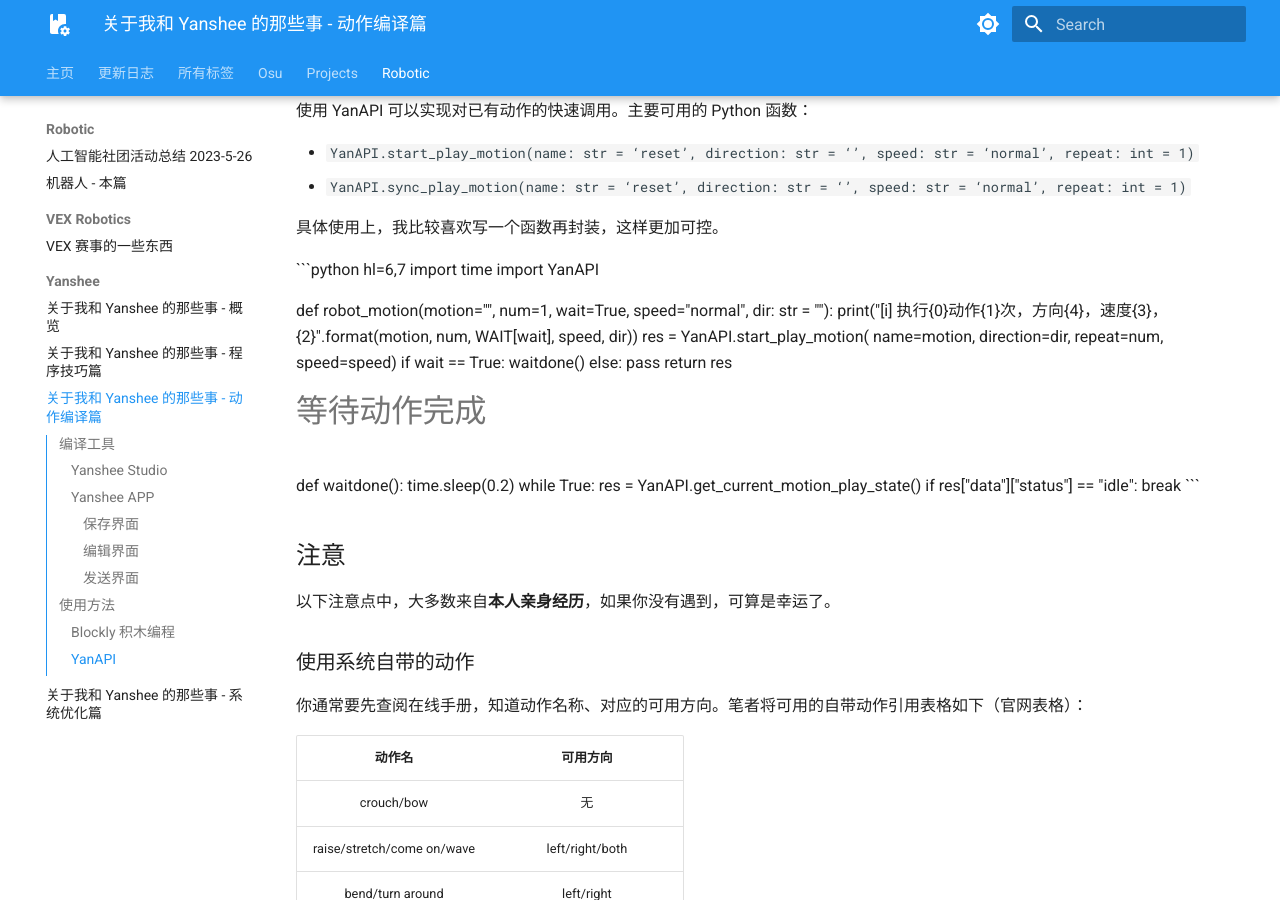
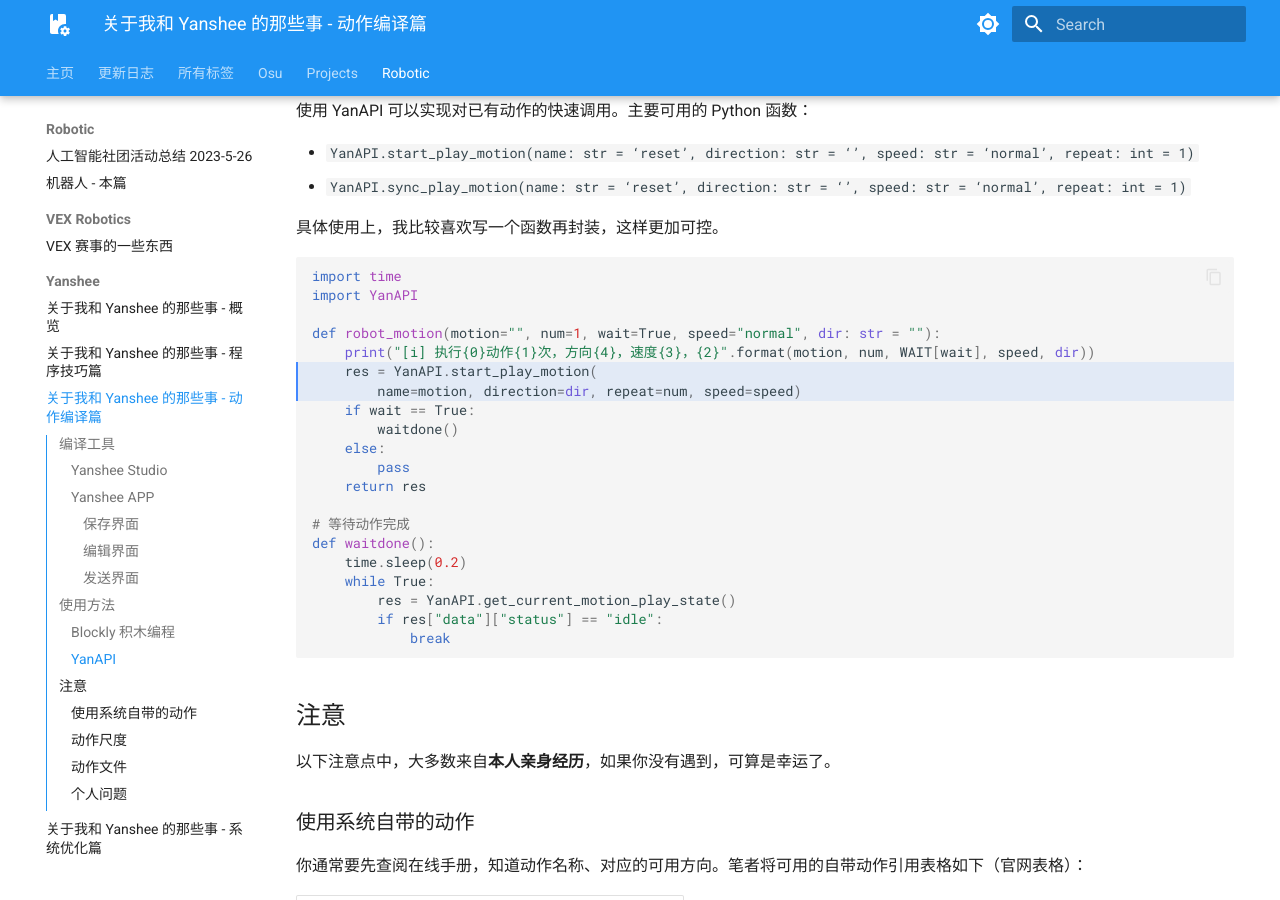
Before and after one commit to Sunnyboy971/Sunnyboy971.github.io, an MkDocs documentation site: the page built from docs/robotic/Yanshee/yanshee-2.md, in a window 1280 px wide and 900 px high, scrolled down 6637 px. Built offline with MkDocs 1.6.1 and Material for MkDocs 9.7.7, drawn with Linux system fonts in a browser that asks for light colours; comment, search, counter and statistics services are not loaded.

Commit message:
Fix code block

````diff
--- a/docs/robotic/Yanshee/yanshee-2.md
+++ b/docs/robotic/Yanshee/yanshee-2.md
@@ -89,7 +89,7 @@ Yanshee APP 自带回读编程功能，但**只支持新编动作以及修改同
 
 具体使用上，我比较喜欢写一个函数再封装，这样更加可控。
 
-```python hl=6,7
+```py hl_lines="6 7"
 import time
 import YanAPI
 
--- a/mkdocs.yml
+++ b/mkdocs.yml
@@ -18,6 +18,8 @@ theme:
     - search.suggest
     - search.highlight
     - search.share
+    - content.code.copy
+    - content.code.annotate
   palette:
     # Palette toggle for light mode
     - scheme: default
@@ -49,6 +51,12 @@ markdown_extensions:
   - pymdownx.superfences
   - attr_list
   - md_in_html
+  - pymdownx.highlight:
+      anchor_linenums: true
+      line_spans: __span
+      pygments_lang_class: true
+  - pymdownx.inlinehilite
+  - pymdownx.snippets
   - pymdownx.arithmatex:
       generic: true
   - pymdownx.emoji:
````
Also changed, not shown: 1 other file.
